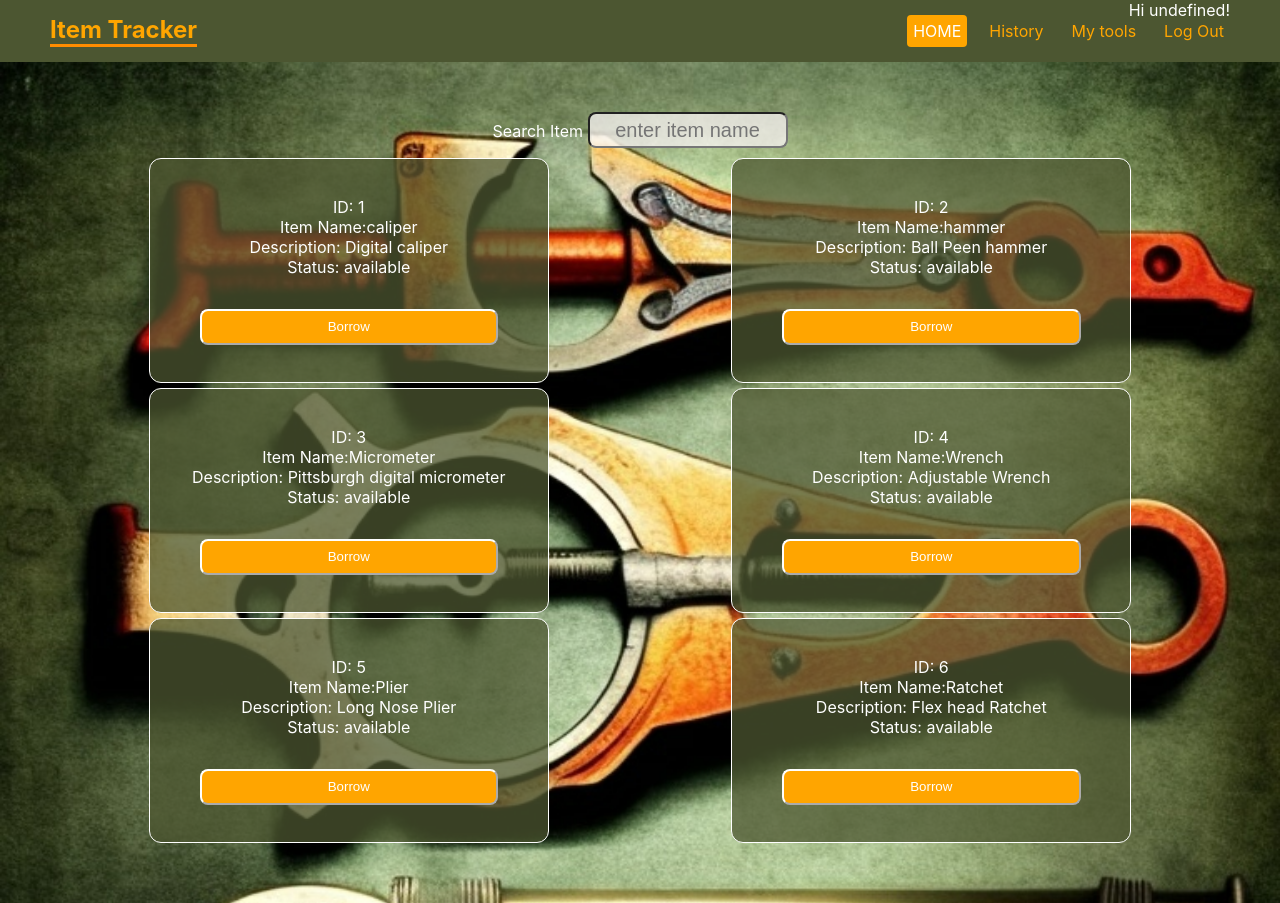
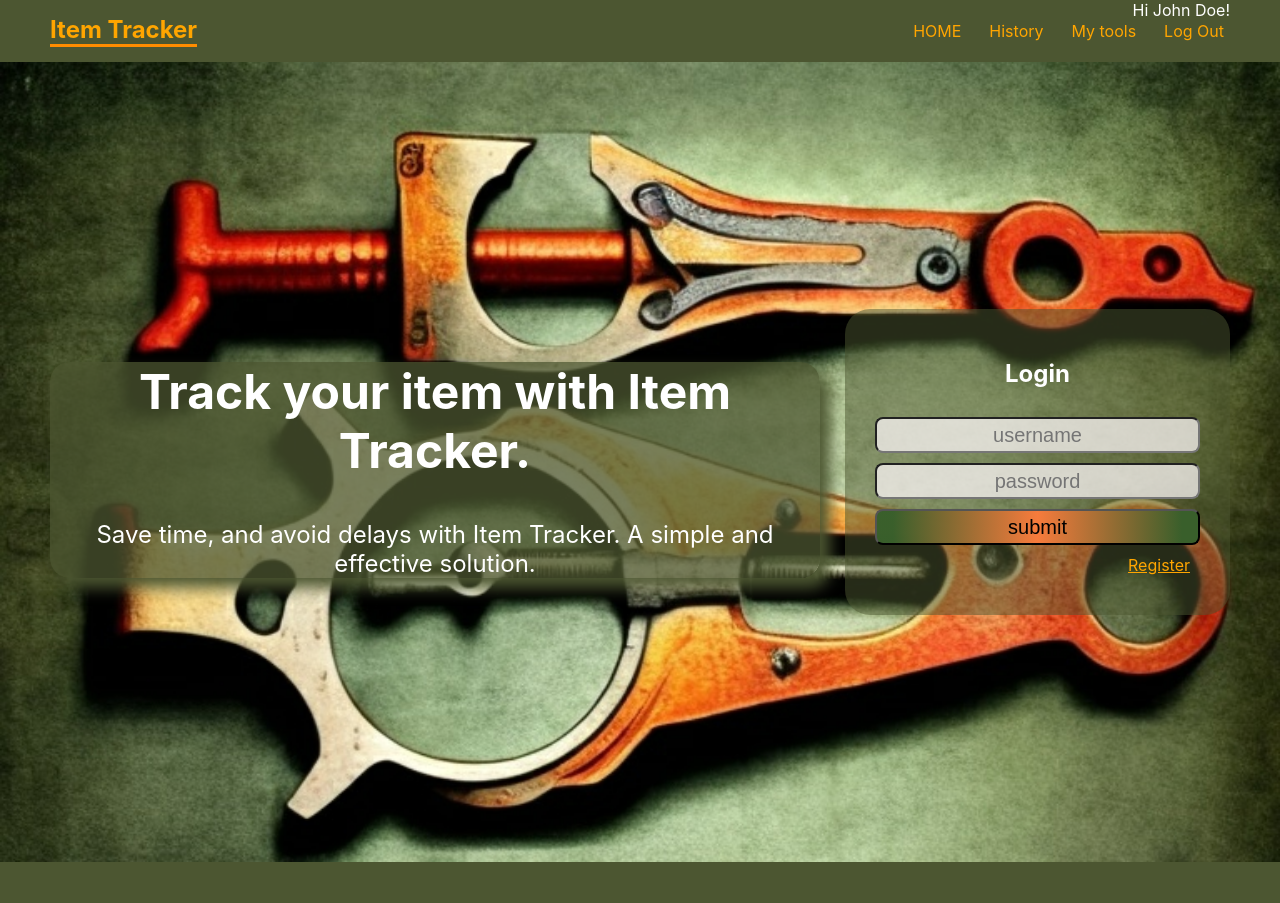
Before and after one commit to noelDvSlps/item-tracker, a React (Vite) app: page / in a window 1280 px wide. Before the commit this address led to /User. After the commit the page ends 862 px from the top, so only its background shows below. Built offline with nearby package versions, Linux system fonts and the light colour scheme; data requests are answered from the project's data file; sample sign-in values are in the browser's storage.

Commit message:
Make error handler for user credentials • handle error when reseeding json file while logged in • handle error when user info in local storage was changed or modified • other changes are minor changes

```diff
--- a/src/App.jsx
+++ b/src/App.jsx
@@ -20,7 +20,7 @@ import { ErrorElement } from "./Pages/ErrorElement";
 
 const router = createBrowserRouter(
   createRoutesFromElements(
-    <Route path="/" element={<RootLayout />}>
+    <Route path="/" element={<RootLayout />} loader={allUsersLoader}>
       <Route path="/" element={<Main />} loader={allUsersLoader} />
 
       <Route
--- a/src/Components/ItemCard.jsx
+++ b/src/Components/ItemCard.jsx
@@ -5,16 +5,17 @@ import { getItemFromServer } from "../api/item/getItemFromServer";
 import { updateHistory } from "../api/history/updateHistory";
 import { getItemsHistory } from "../api/history/getItemsHistory";
 import _ from "lodash";
+import { useOutletContext } from "react-router-dom";
 
 export const ItemCard = ({ item: currentItem, allUsers }) => {
   const [itemHistory, setItemHistory] = useState([]);
-  const { user } = useAuth();
-  // const user = localStorage.getItem("user")
+  const { user, validateUser } = useAuth();
   const [item, setItem] = useState(currentItem);
   const { name, description, status, userId } = item;
+  const userValidationErrHandler = useOutletContext();
 
-  const getHistory = () => {
-    getItemsHistory().then((history) => {
+  const getHistory = async () => {
+    await getItemsHistory().then((history) => {
       const sortedHistory = _.orderBy(history, ["timeStamp"], ["desc"]);
       const filteredHistoryByItem = sortedHistory
         ? _.filter(sortedHistory, { itemId: item.id })
@@ -28,30 +29,38 @@ export const ItemCard = ({ item: currentItem, allUsers }) => {
     // eslint-disable-next-line react-hooks/exhaustive-deps
   }, []);
 
-  const handleTransaction = (e, { isReturningItem }) => {
+  const handleTransaction = async (e, { isReturningItem }) => {
     e.target.disabled = true;
-    e.target.innerHTML =
-      e.target.innerHTML === isReturningItem ? "Borrow" : "Return";
-    const transactionDate = new Date();
-    // const borrowerId = isReturningItem ? null : user.id;
-    const itemStatus = isReturningItem ? "available" : "unavailable";
 
-    updateItem(item.id, user.id, itemStatus).then((res) => {
-      if (res.ok) {
-        updateHistory({
+    try {
+      const validUser = await validateUser(
+        JSON.parse(localStorage.getItem("user")).id
+      );
+
+      if (validUser) {
+        e.target.innerHTML =
+          e.target.innerHTML === isReturningItem ? "Borrow" : "Return";
+        const transactionDate = new Date().toLocaleString();
+        const itemStatus = isReturningItem ? "available" : "unavailable";
+
+        await updateItem(item.id, user.id, itemStatus);
+        await updateHistory({
           userId: user.id,
           transaction: isReturningItem ? "Return" : "Borrow",
           itemId: item.id,
-          timeStamp: transactionDate.toLocaleString(),
-        }).then(() => {
-          getItemFromServer({ itemId: item.id }).then((item) => {
-            setItem(item);
-            getHistory();
-          });
-          e.target.disabled = false;
+          timeStamp: transactionDate,
         });
+        const itemFromServer = await getItemFromServer({ itemId: item.id });
+        setItem(itemFromServer);
+        await getHistory();
+      } else {
+        userValidationErrHandler();
       }
-    });
+    } catch {
+      userValidationErrHandler();
+    }
+
+    e.target.disabled = false;
   };
 
   const getUserName = (userId) => {
--- a/src/Components/RegisterForm.jsx
+++ b/src/Components/RegisterForm.jsx
@@ -7,8 +7,6 @@ import {
   alphaNumericValidation,
 } from "../validations/validations";
 import { useNavigate } from "react-router-dom";
-
-
 
 // eslint-disable-next-line react/prop-types
 export const RegisterForm = ({ allUsers }) => {
@@ -22,7 +20,7 @@ export const RegisterForm = ({ allUsers }) => {
     confirmPasswordInputError: undefined,
     fullNameError: undefined,
   });
-  const { register } = useAuth();
+  const { register, login } = useAuth();
   const navigate = useNavigate();
 
   const handleBlur = ({ target: { name, value } }, callBackFunction) => {
@@ -88,6 +86,8 @@ export const RegisterForm = ({ allUsers }) => {
             register(newUser)
               .then(() => {
                 toast.success("registered");
+                login({ username: usernameInput, password: passwordInput });
+                navigate(0);
               })
               .catch(() => {
                 toast.error("registration failed");
--- a/src/Pages/User.jsx
+++ b/src/Pages/User.jsx
@@ -6,16 +6,21 @@ import { getItems } from "../api/item/getItems";
 import { useAuth } from "../providers/authProvider";
 
 export const User = () => {
-  const { user } = useAuth();
+  const { validateUser, user } = useAuth();
   const navigate = useNavigate();
+  // const maybeUser = JSON.parse(localStorage.getItem("user"));
+  // maybeUser && validateUser(maybeUser.id);
+  console.log("user", user);
+
   useEffect(() => {
+    // userValidated === false && navigate("../");
     !user && navigate("../");
     // eslint-disable-next-line react-hooks/exhaustive-deps
   }, []);
 
   const allItemsLoaded = useLoaderData();
 
-  localStorage.setItem("activeWindow", "user");
+  user && localStorage.setItem("activeWindow", "user");
 
   return (
     <section
--- a/src/Pages/UserTools.jsx
+++ b/src/Pages/UserTools.jsx
@@ -8,7 +8,10 @@ import { useAuth } from "../providers/authProvider";
 export const UserTools = () => {
   const navigate = useNavigate();
   const userToolsLoaded = useLoaderData(); //{items: ..., history: ,,,}
-  const { user } = useAuth();
+  const { user, validateUser } = useAuth();
+  const maybeUser = JSON.parse(localStorage.getItem("user"));
+  // const userValidated = maybeUser ? validateUser(maybeUser.id) : false;
+
   const userHistory = user
     ? userToolsLoaded.history.filter(
         (transaction) => transaction.userId === user.id
--- a/src/Pages/main.jsx
+++ b/src/Pages/main.jsx
@@ -6,20 +6,25 @@ import { useEffect, useState } from "react";
 import Background from "../assets/images/tools.png";
 import { Link, useLoaderData, useNavigate } from "react-router-dom";
 import { getUsers } from "../api/user/getUsers";
+import { useAuth } from "../providers/authProvider";
 
 export const Main = () => {
+  const { validateUser, user } = useAuth();
   const allUsers = useLoaderData();
   const navigate = useNavigate();
   const [form, setForm] = useState("Login");
   const [forms, setForms] = useState(["Login", "Register"]);
   const maybeUser = JSON.parse(localStorage.getItem("user"));
+  maybeUser && validateUser(maybeUser.id);
+  console.log("main", user);
+
   const swapForms = () => {
     setForms([forms[1], forms[0]]);
     return forms[1];
   };
 
   useEffect(() => {
-    maybeUser ? navigate("../User") : navigate("/");
+    user && navigate("../User");
     // eslint-disable-next-line react-hooks/exhaustive-deps
   }, []);
   return (
@@ -55,7 +60,9 @@ export const Main = () => {
         )}
         <div style={{ textAlign: "right", padding: "10px" }}>
           <Link
-            onClick={() => setForm(swapForms())}
+            onClick={() => {
+              setForm(swapForms());
+            }}
             style={{
               color: "orange",
             }}
--- a/src/api/item/getItems.js
+++ b/src/api/item/getItems.js
@@ -8,5 +8,4 @@ export const getItems =  () => {
             }
             return(response.json());
         })
-
 };
--- a/src/layouts/RootLayout.jsx
+++ b/src/layouts/RootLayout.jsx
@@ -1,17 +1,41 @@
-import { Link, NavLink, Outlet, useNavigate } from "react-router-dom";
+import {
+  Link,
+  NavLink,
+  Outlet,
+  useLoaderData,
+  useNavigate,
+} from "react-router-dom";
 import { useAuth } from "../providers/authProvider";
+import { useEffect } from "react";
+import { toast } from "react-hot-toast";
 
 export const RootLayout = () => {
+  const data = useLoaderData();
+  console.log("root", data);
   const navigate = useNavigate();
-  const { logout } = useAuth();
+  const { logout, validateUser, user } = useAuth();
   const handleLogOut = () => {
     localStorage.clear();
     logout();
     navigate(0); //refresh
   };
 
-  const maybeUser = JSON.parse(localStorage.getItem("user"));
-  // maybeUser && navigate(0)
+  const userValidationErrHandler = async () => {
+    // if localstorage "user.id" was changed or the whole object is deleted or user.id = noMatch
+    const maybeUser = JSON.parse(localStorage.getItem("user"));
+    const isUserValid = maybeUser ? await validateUser(maybeUser.id) : false;
+    if (isUserValid === false) {
+      toast.error("You are logged out. You need to log in again");
+      setTimeout(() => {
+        localStorage.clear();
+        navigate(0);
+      }, 2000);
+    }
+  };
+  useEffect(() => {
+    !user && navigate("../");
+    // eslint-disable-next-line react-hooks/exhaustive-deps
+  }, []);
 
   return (
     <div className="root-layout">
@@ -23,16 +47,22 @@ export const RootLayout = () => {
           fontSize: "1",
         }}
       >
-        {maybeUser && `Hi ${maybeUser.fullName}!`}
+        {user && `Hi ${user.fullName}!`}
       </span>
       <header style={{ padding: "15px 50px" }}>
         <nav>
           <h1 style={{ color: "orange" }}>Item Tracker</h1>
-          {maybeUser && (
+          {user && (
             <>
-              <NavLink to={"../User"}>HOME</NavLink>
-              <NavLink to={"../UserHistory"}>History</NavLink>
-              <NavLink to={"../UserTools"}>My tools</NavLink>
+              <NavLink to={"../User"} onClick={userValidationErrHandler}>
+                HOME
+              </NavLink>
+              <NavLink to={"../UserHistory"} onClick={userValidationErrHandler}>
+                History
+              </NavLink>
+              <NavLink to={"../UserTools"} onClick={userValidationErrHandler}>
+                My tools
+              </NavLink>
               <Link to={""} onClick={handleLogOut}>
                 Log Out
               </Link>
@@ -41,7 +71,7 @@ export const RootLayout = () => {
         </nav>
       </header>
       <main>
-        <Outlet />
+        <Outlet context={userValidationErrHandler} />
       </main>
     </div>
   );
--- a/src/providers/authProvider.jsx
+++ b/src/providers/authProvider.jsx
@@ -2,6 +2,7 @@ import { createContext, useContext, useEffect, useState } from "react";
 import { getUserByUsername } from "../api/user/getUserFromServer";
 import { toast } from "react-hot-toast";
 import { registerFetch } from "../api/user/register";
+import { getUsers } from "../api/user/getUsers";
 
 const AuthContext = createContext({});
 
@@ -34,6 +35,20 @@ export const AuthProvider = ({ children }) => {
   };
 
   const maybeUser = localStorage.getItem("user");
+
+  const validateUser = async (id) => {
+    const allUsers = await getUsers();
+    const user = await allUsers.find((user) => user.id === id);
+
+    if (user === undefined) {
+      setUser(null);
+      return false;
+    } else {
+      setUser(user);
+      return true;
+    }
+  };
+
   useEffect(() => {
     if (maybeUser) {
       setUser(JSON.parse(maybeUser));
@@ -48,6 +63,7 @@ export const AuthProvider = ({ children }) => {
         loginSuccess,
         register,
         logout,
+        validateUser,
       }}
     >
       {children}
```
Also changed, not shown: src/api/item/getItemFromServer.js (+8 -9 lines), .eslintrc.cjs. Lines whose indentation alone changed are shown as unchanged.
